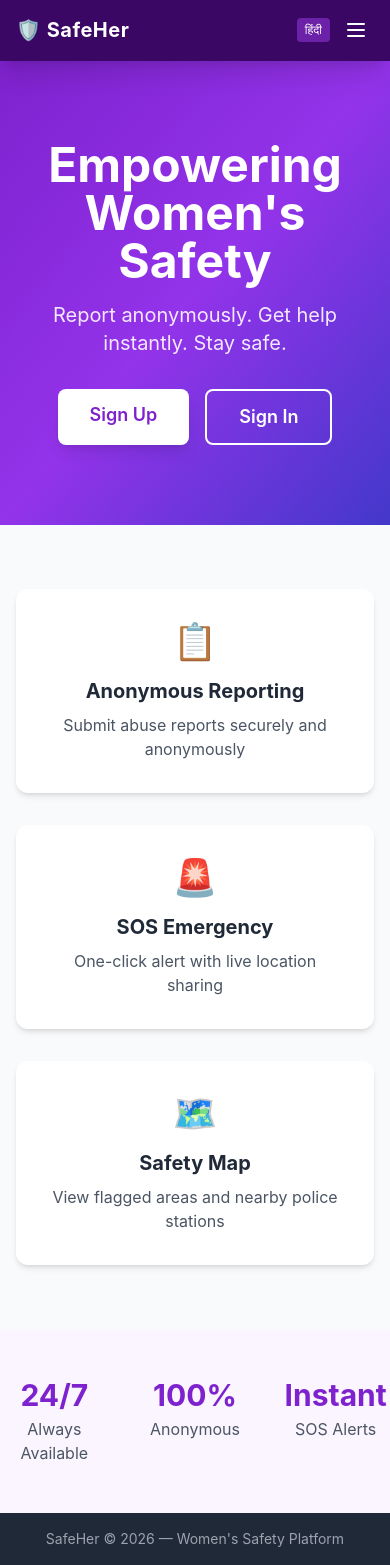
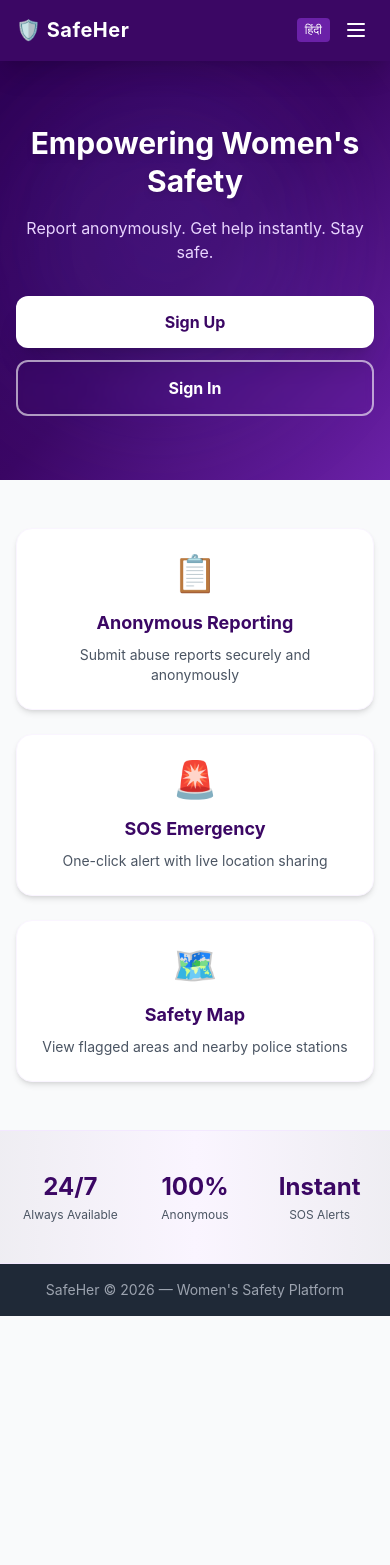
Before and after one commit to shreyamagar16/Her, a React (Vite) app in the folder frontend/: page / in a window 390 px wide. After the commit the page ends 1316 px from the top, so only its background shows below. Built offline with nearby package versions, Linux system fonts and the light colour scheme.

Commit message:
Refactor Home page layout and styles

```diff
--- a/frontend/src/pages/Home.jsx
+++ b/frontend/src/pages/Home.jsx
@@ -9,22 +9,30 @@ export default function Home() {
   return (
     <div>
       {/* Hero Section */}
-      <section className="bg-gradient-to-br from-purple-700 via-purple-600 to-indigo-700 text-white py-20">
-        <div className="max-w-4xl mx-auto text-center px-4">
-          <h1 className="text-5xl font-bold mb-4">{t("home.hero")}</h1>
-          <p className="text-xl text-purple-100 mb-8">{t("home.heroSub")}</p>
-          <div className="flex gap-4 justify-center">
+      <section className="bg-gradient-to-br from-[#2d0052] via-[#3b0764] to-[#6b21a8] text-white py-16 sm:py-24 relative overflow-hidden">
+        {/* Subtle animated bg circles */}
+        <div className="absolute top-10 left-10 w-64 h-64 bg-purple-500/10 rounded-full blur-3xl animate-pulse" />
+        <div className="absolute bottom-10 right-10 w-96 h-96 bg-indigo-500/10 rounded-full blur-3xl animate-pulse" />
+
+        <div className="max-w-4xl mx-auto text-center px-4 relative z-10">
+          <h1 className="text-3xl sm:text-5xl md:text-6xl font-bold mb-4 drop-shadow-md leading-tight">
+            {t("home.hero")}
+          </h1>
+          <p className="text-base sm:text-xl text-purple-200 mb-8 sm:mb-10">{t("home.heroSub")}</p>
+
+          {/* Buttons: stack on mobile, row on sm+ */}
+          <div className="flex flex-col sm:flex-row gap-3 sm:gap-4 justify-center items-center">
             {user ? (
               <>
                 <Link
                   to="/sos"
-                  className="bg-red-500 hover:bg-red-600 px-8 py-3 rounded-lg text-lg font-semibold transition shadow-lg"
+                  className="w-full sm:w-auto bg-red-500 hover:bg-red-600 px-8 py-3.5 rounded-xl text-base sm:text-lg font-bold transition shadow-xl hover:shadow-2xl hover:scale-105 active:scale-95 text-center"
                 >
                   🚨 {t("nav.sos")}
                 </Link>
                 <Link
                   to="/report"
-                  className="bg-white text-purple-700 hover:bg-purple-50 px-8 py-3 rounded-lg text-lg font-semibold transition shadow-lg"
+                  className="w-full sm:w-auto bg-white/10 backdrop-blur-sm border-2 border-white/40 text-white hover:bg-white/20 px-8 py-3.5 rounded-xl text-base sm:text-lg font-bold transition shadow-xl hover:scale-105 active:scale-95 text-center"
                 >
                   📝 {t("nav.report")}
                 </Link>
@@ -33,13 +41,13 @@ export default function Home() {
               <>
                 <Link
                   to="/register"
-                  className="bg-white text-purple-700 hover:bg-purple-50 px-8 py-3 rounded-lg text-lg font-semibold transition shadow-lg"
+                  className="w-full sm:w-auto bg-white text-[#3b0764] hover:bg-purple-50 px-8 py-3.5 rounded-xl text-base sm:text-lg font-bold transition shadow-xl hover:scale-105 active:scale-95 text-center"
                 >
                   {t("auth.registerBtn")}
                 </Link>
                 <Link
                   to="/login"
-                  className="border-2 border-white hover:bg-white hover:text-purple-700 px-8 py-3 rounded-lg text-lg font-semibold transition"
+                  className="w-full sm:w-auto border-2 border-white/60 hover:bg-white/10 backdrop-blur-sm px-8 py-3.5 rounded-xl text-base sm:text-lg font-bold transition hover:scale-105 active:scale-95 text-center"
                 >
                   {t("auth.loginBtn")}
                 </Link>
@@ -50,40 +58,28 @@ export default function Home() {
       </section>
 
       {/* Features Section */}
-      <section className="max-w-6xl mx-auto py-16 px-4">
-        <div className="grid md:grid-cols-3 gap-8">
-          <FeatureCard
-            icon="📋"
-            title={t("home.feature1Title")}
-            desc={t("home.feature1Desc")}
-          />
-          <FeatureCard
-            icon="🚨"
-            title={t("home.feature2Title")}
-            desc={t("home.feature2Desc")}
-          />
-          <FeatureCard
-            icon="🗺️"
-            title={t("home.feature3Title")}
-            desc={t("home.feature3Desc")}
-          />
+      <section className="max-w-6xl mx-auto py-12 sm:py-16 px-4">
+        <div className="grid grid-cols-1 sm:grid-cols-3 gap-6 sm:gap-8">
+          <FeatureCard icon="📋" title={t("home.feature1Title")} desc={t("home.feature1Desc")} />
+          <FeatureCard icon="🚨" title={t("home.feature2Title")} desc={t("home.feature2Desc")} />
+          <FeatureCard icon="🗺️" title={t("home.feature3Title")} desc={t("home.feature3Desc")} />
         </div>
       </section>
 
       {/* Stats */}
-      <section className="bg-purple-50 py-12">
-        <div className="max-w-4xl mx-auto grid grid-cols-3 gap-8 text-center">
+      <section className="bg-gradient-to-r from-[#2d0052]/5 via-purple-50 to-[#2d0052]/5 py-10 sm:py-12 border-y border-purple-100">
+        <div className="max-w-4xl mx-auto grid grid-cols-3 gap-4 sm:gap-8 text-center px-4">
           <div>
-            <div className="text-3xl font-bold text-purple-700">24/7</div>
-            <div className="text-gray-600 mt-1">Always Available</div>
+            <div className="text-2xl sm:text-3xl font-bold text-[#3b0764]">24/7</div>
+            <div className="text-gray-600 mt-1 text-xs sm:text-base">Always Available</div>
           </div>
           <div>
-            <div className="text-3xl font-bold text-purple-700">100%</div>
-            <div className="text-gray-600 mt-1">Anonymous</div>
+            <div className="text-2xl sm:text-3xl font-bold text-[#3b0764]">100%</div>
+            <div className="text-gray-600 mt-1 text-xs sm:text-base">Anonymous</div>
           </div>
           <div>
-            <div className="text-3xl font-bold text-purple-700">Instant</div>
-            <div className="text-gray-600 mt-1">SOS Alerts</div>
+            <div className="text-2xl sm:text-3xl font-bold text-[#3b0764]">Instant</div>
+            <div className="text-gray-600 mt-1 text-xs sm:text-base">SOS Alerts</div>
           </div>
         </div>
       </section>
@@ -93,10 +89,10 @@ export default function Home() {
 
 function FeatureCard({ icon, title, desc }) {
   return (
-    <div className="bg-white rounded-xl shadow-md p-8 text-center hover:shadow-lg transition">
-      <div className="text-4xl mb-4">{icon}</div>
-      <h3 className="text-xl font-bold text-gray-800 mb-2">{title}</h3>
-      <p className="text-gray-600">{desc}</p>
+    <div className="bg-white rounded-2xl shadow-md p-6 sm:p-8 text-center hover:shadow-xl transition hover:-translate-y-1 border border-purple-50 group">
+      <div className="text-4xl sm:text-5xl mb-4 group-hover:scale-110 transition-transform inline-block">{icon}</div>
+      <h3 className="text-lg sm:text-xl font-bold text-[#3b0764] mb-2">{title}</h3>
+      <p className="text-gray-600 text-sm sm:text-base">{desc}</p>
     </div>
   );
 }
```
